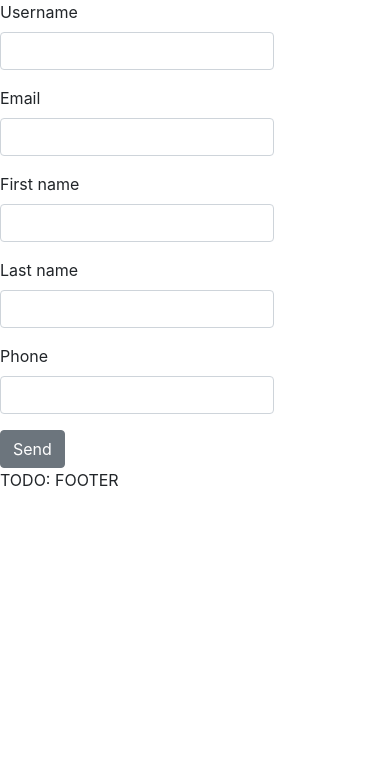
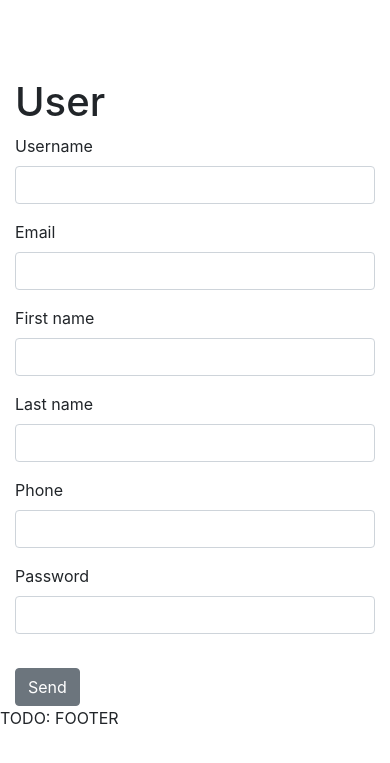
Before and after one commit to Kallie1337/php-project-eni, a Symfony app: template php-projet-sortie/templates/account/user.html.twig in a window 390 px wide. Shown: the part 56-819 px from the top of the page. Run offline with Twig, Linux system fonts and the light colour scheme; the template is opened without the code that fills it, so the values that code supplies are empty; form fields are guessed from the names that the template uses; some libraries are stand-ins or nearby versions.

Commit message:
modification User

```diff
--- a/php-projet-sortie/public/css/main.css
+++ b/php-projet-sortie/public/css/main.css
@@ -29,3 +29,7 @@
     justify-content: space-between;
 
 }
+
+.error{
+    color:red;
+}
--- a/php-projet-sortie/templates/account/user.html.twig
+++ b/php-projet-sortie/templates/account/user.html.twig
@@ -2,13 +2,40 @@
 
 {% block body %}
     <div class="row">
-        {{ form_start(form) }}
-        {{ form_row(form.username) }}
-        {{ form_row(form.email) }}
-        {{ form_row(form.first_name) }}
-        {{ form_row(form.last_name) }}
-        {{ form_row(form.phone) }}
-        <input type="submit" class="btn btn-secondary" value="Send">
-        {{ form_end(form) }}
+        <div id="div_top_login" class="offset-md-2 col-md-9">
+            <h1>User</h1>
+            {% for messages in app.flashes('error') %}
+                <div class="error offset-lg-4">{{ messages }}</div>
+            {% endfor %}
+            {{ form_start(form) }}
+            <div class="row">
+                <div class="col-md-5">
+                    {{ form_row(form.username, {'attr' : {'class' : 'form-control'}}) }}
+                </div>
+                <div class="offset-md-1 col-md-5">
+                    {{ form_row(form.email, {'attr' : {'class' : 'form-control'}}) }}
+                </div>
+            </div>
+            <div class="row">
+                <div class="col-md-5">
+                    {{ form_row(form.first_name, {'attr' : {'class' : 'form-control'}}) }}
+                </div>
+                <div class="offset-md-1 col-md-5">
+                    {{ form_row(form.last_name, {'attr' : {'class' : 'form-control'}}) }}
+                </div>
+            </div>
+            <div class="row">
+                <div class="col-md-5">
+                    {{ form_row(form.phone, {'attr' : {'class' : 'form-control'}}) }}
+                </div>
+                <div class="offset-md-1 col-md-5">
+                    {{ form_row(form.password, {'attr' : {'class' : 'form-control'}}) }}
+                </div>
+            </div>
+            <div class="account offset-md-5">
+                <input type="submit" class="btn btn-secondary" value="Send">
+            </div>
+            {{ form_end(form) }}
+        </div>
     </div>
 {% endblock %}
```
Also changed, not shown: php-projet-sortie/src/Controller/AccountController.php (+25 -5 lines), php-projet-sortie/src/Form/UserFormType.php (+5 -14 lines).
